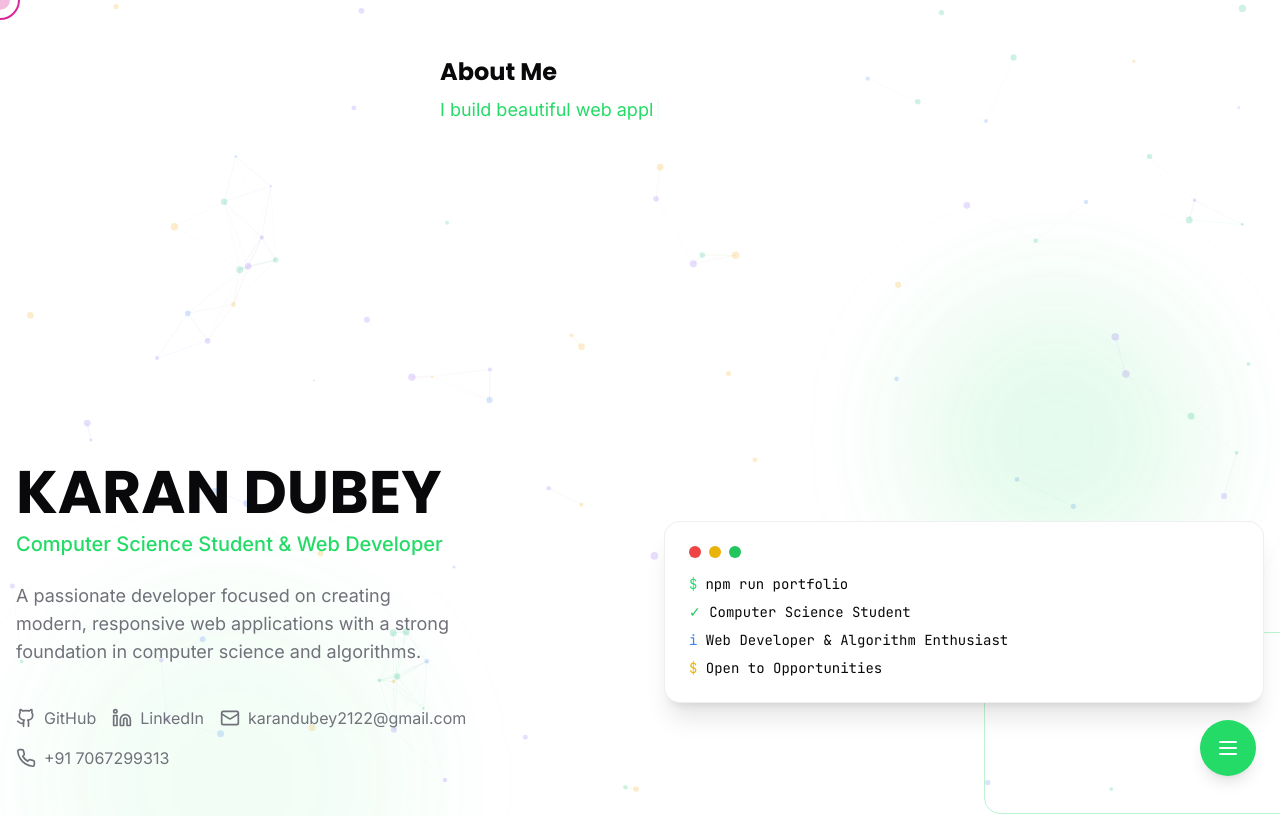
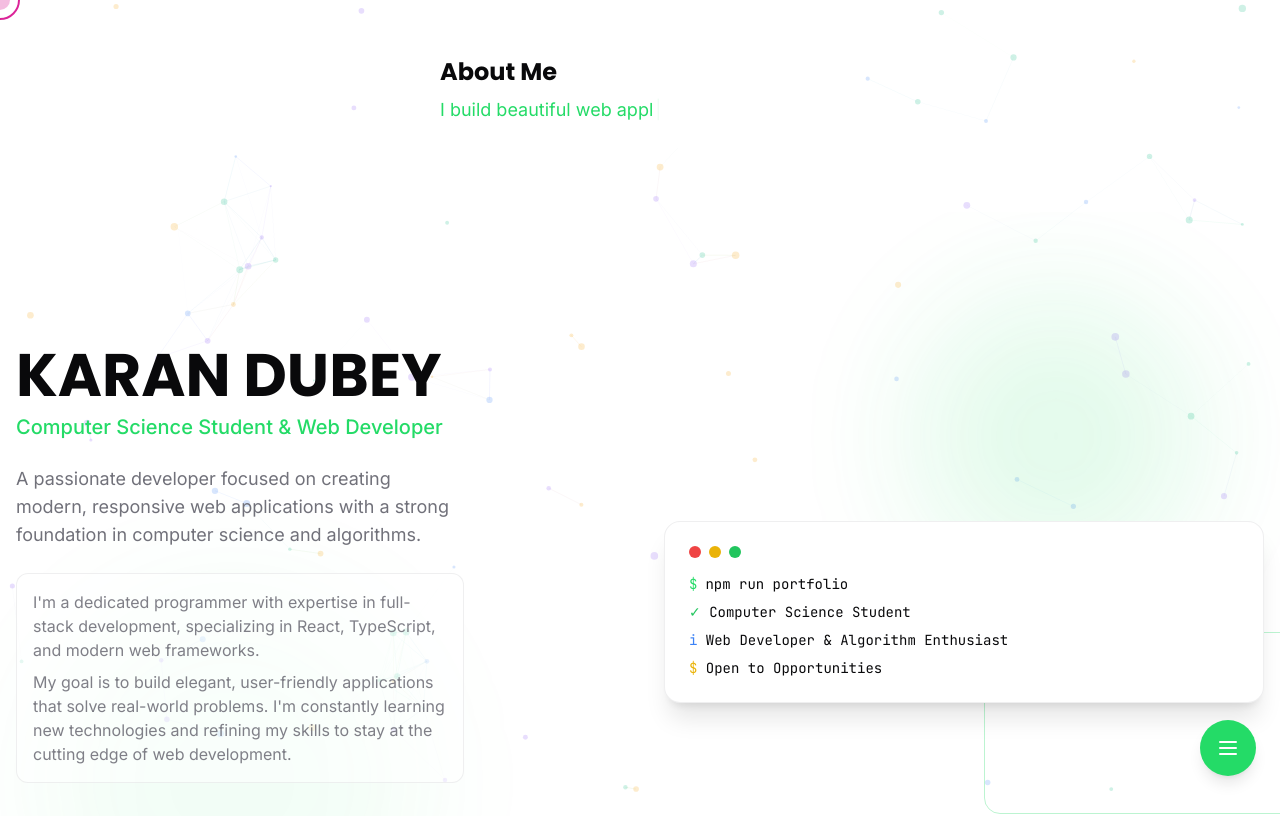
Before and after one commit to Octaelliptical/windows8-portfolio-mosaic-71, a React (Vite) app: page / in a window 1280 px wide. Shown: the top 816 px of the page. Built offline with nearby package versions, Linux system fonts and the light colour scheme.

Commit message:
Fix: About me section
Place the "About me" section under the specified text in the ResumeHero component.

```diff
--- a/src/components/ResumeHero.tsx
+++ b/src/components/ResumeHero.tsx
@@ -40,6 +40,20 @@ const ResumeHero = () => {
               A passionate developer focused on creating modern, responsive web applications
               with a strong foundation in computer science and algorithms.
             </motion.p>
+
+            <motion.div
+              className="text-md text-muted-foreground/90 max-w-md rounded-lg border border-border/50 p-4 bg-card/50"
+              initial={{ opacity: 0, y: 20 }}
+              animate={{ opacity: 1, y: 0 }}
+              transition={{ delay: 0.5, duration: 0.6 }}
+            >
+              <p className="mb-2">
+                I'm a dedicated programmer with expertise in full-stack development, specializing in React, TypeScript, and modern web frameworks.
+              </p>
+              <p>
+                My goal is to build elegant, user-friendly applications that solve real-world problems. I'm constantly learning new technologies and refining my skills to stay at the cutting edge of web development.
+              </p>
+            </motion.div>
 
             <motion.div
               className="flex flex-wrap gap-4 pt-4"
```
